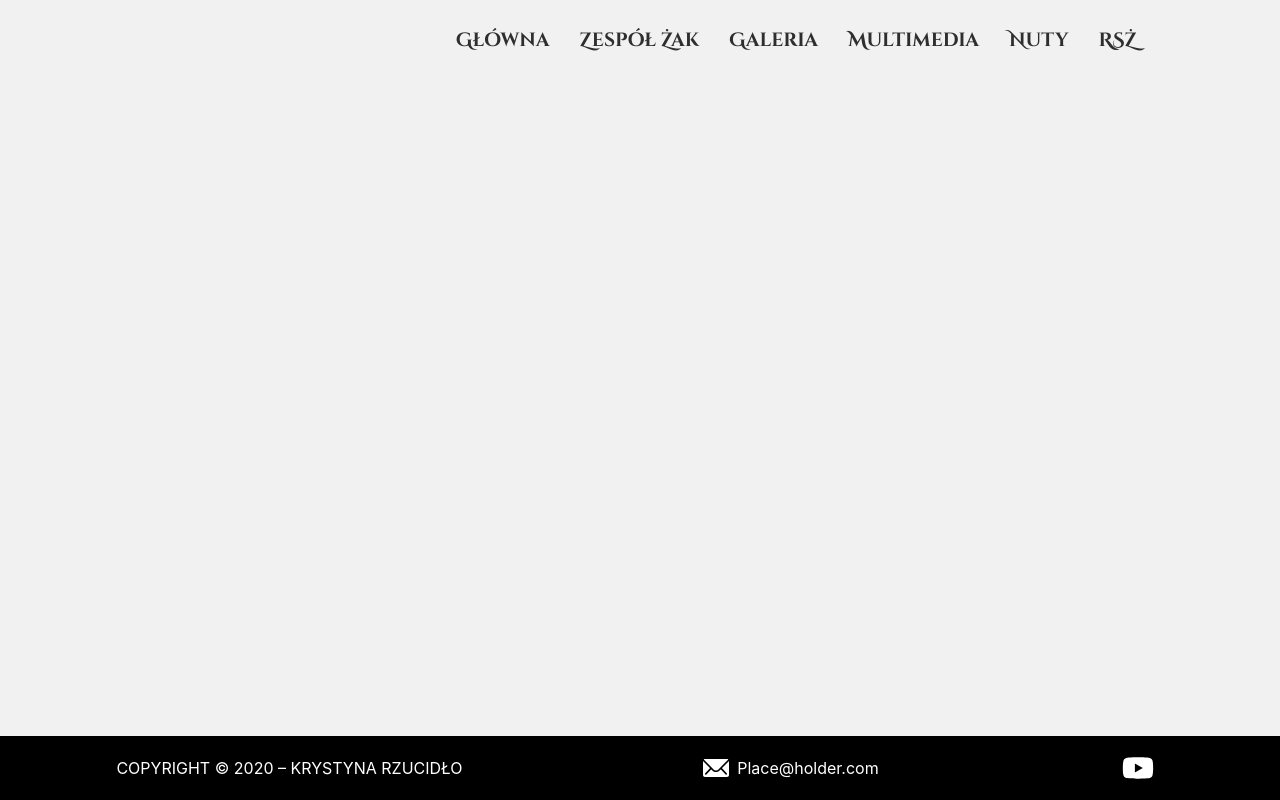
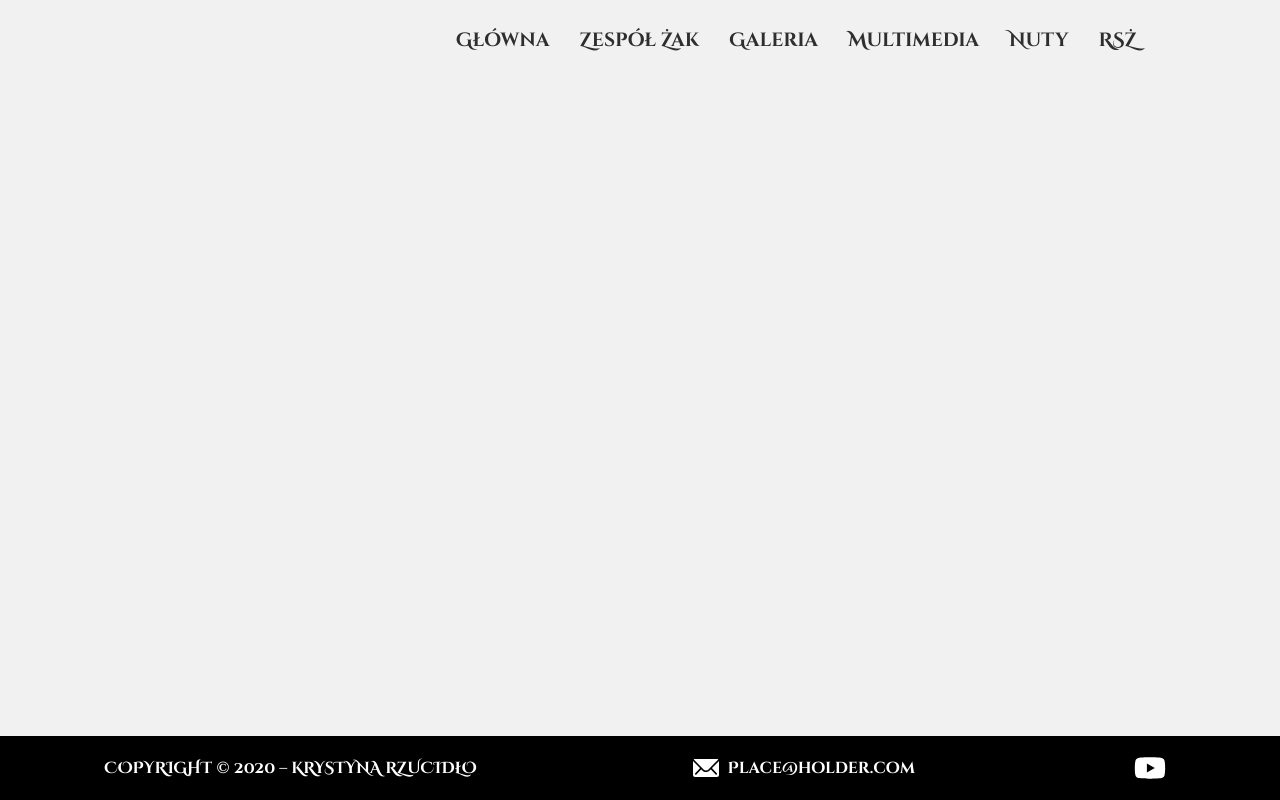
Before and after one commit to Micharzu/KRz-page, a React (Create React App) app: page /kontakt in a window 1280 px wide. Built offline with nearby package versions, Linux system fonts and the light colour scheme; a web font is replaced by a local one.

Commit message:
change footer font

```diff
--- a/src/Footer/footer-styles/Footer.css
+++ b/src/Footer/footer-styles/Footer.css
@@ -16,6 +16,7 @@
   height: 8vh;
   min-height: 40px;
   color: white;
+  font-family: "CinzelDecorative-Bold";
 }
 
 .footer .copyrights {
--- a/src/Footer/footer-styles/Footer.scss
+++ b/src/Footer/footer-styles/Footer.scss
@@ -10,6 +10,7 @@ $mark-up-color: rgb(59, 120, 253);
   height: 8vh;
   min-height: 40px;
   color: white;
+  font-family: "CinzelDecorative-Bold";
   .copyrights {
     cursor: default;
   }
```
Also changed, not shown: 1 other file (tests, documents, lock files or other folders).
